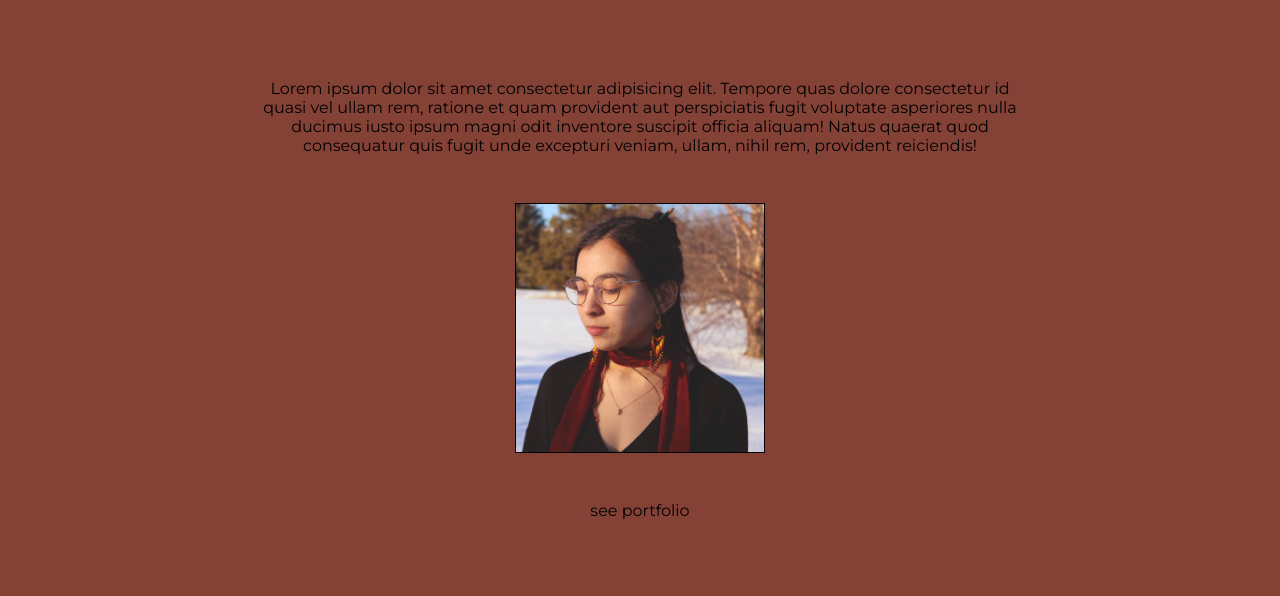
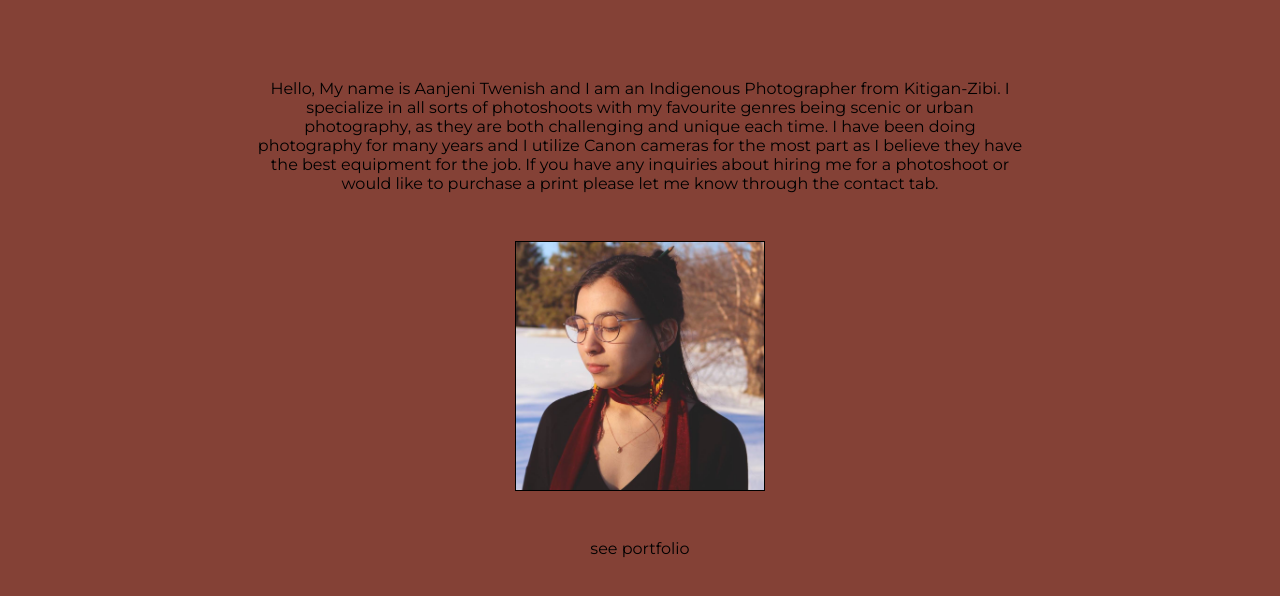
Before and after one commit to twen0004/mtm6330-midterm-twen0004, a website: page index.html in a window 1280 px wide. Shown: the part 76-672 px from the top of the page. Drawn offline with Linux system fonts and the light colour scheme.

Commit message:
Altered placeholder Text

```diff
--- a/index.html
+++ b/index.html
@@ -29,7 +29,9 @@
   </header>
   <main>
     <div class="text">
-      <p>Lorem ipsum dolor sit amet consectetur adipisicing elit. Tempore quas dolore consectetur id quasi vel ullam rem, ratione et quam provident aut perspiciatis fugit voluptate asperiores nulla ducimus iusto ipsum magni odit inventore suscipit officia aliquam! Natus quaerat quod consequatur quis fugit unde excepturi veniam, ullam, nihil rem, provident reiciendis!</p>
+      <p> Hello,
+        My name is Aanjeni Twenish and I am an Indigenous Photographer from Kitigan-Zibi.  I specialize in all sorts of photoshoots with my favourite genres being scenic or urban photography, as they are both challenging and unique each time. I have been doing photography for many years and I utilize Canon cameras for the most part as I believe they have the best equipment for the job. If you have any inquiries about hiring me for a photoshoot or would like to purchase a print please let me know through the contact tab.
+        </p>
     </div>
     <div class="self-image">
       <img src="./images/profile.jpg" alt="my_image">
```
